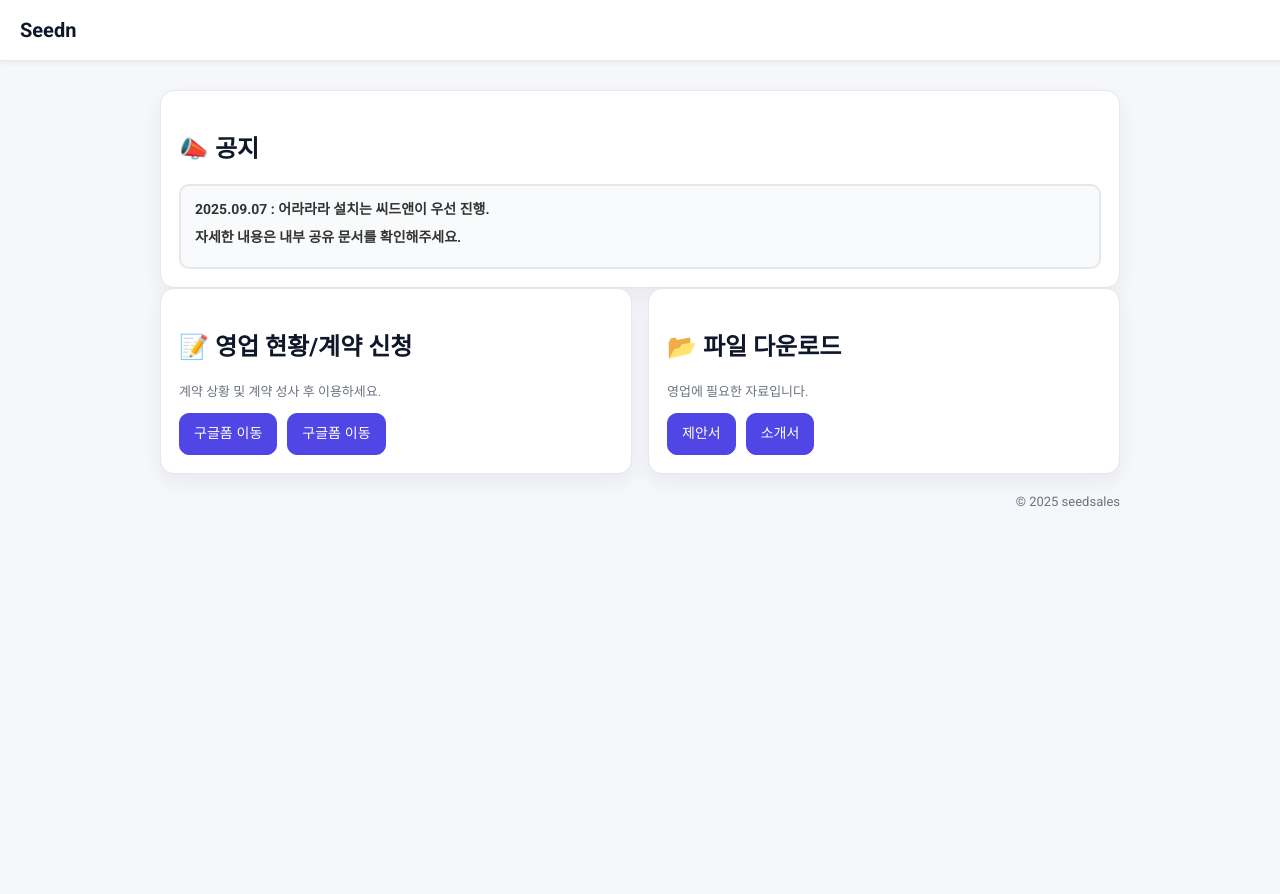
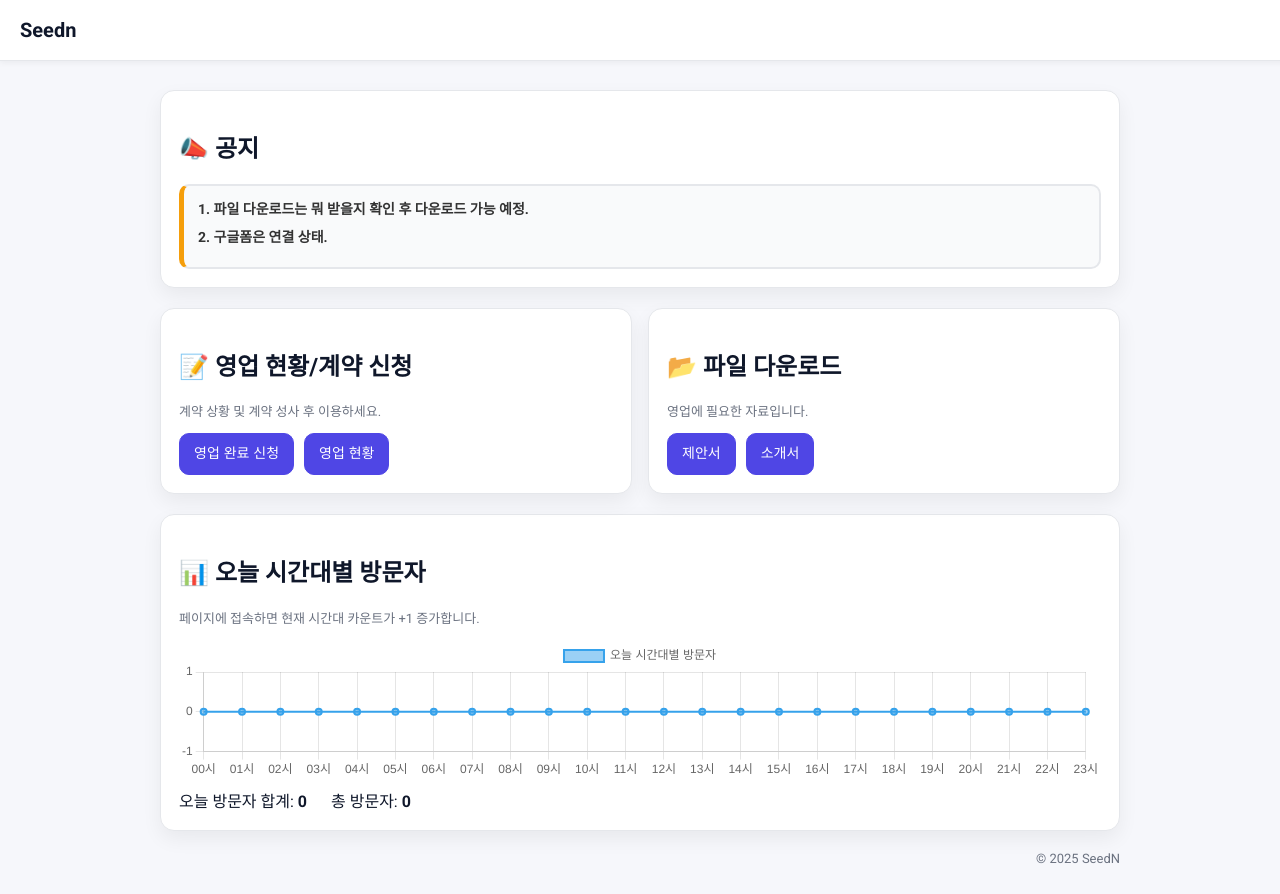
Before and after one commit to moozukin-oss/SeednSales, a plain HTML site: page index.html in a window 1280 px wide. Before the commit the page ends 800 px from the top, so only its background shows below. Drawn offline with nearby package versions, Linux system fonts and the light colour scheme; no server answers.

Commit message:
index.html

```diff
--- a/index.html
+++ b/index.html
@@ -63,6 +63,7 @@
       border-radius: 14px;
       padding: 18px;
       box-shadow: 0 8px 20px rgba(0, 0, 0, 0.06);
+      margin-bottom: 20px; /* 🔹 카드끼리 아래 간격 */
     }
     .row {
       display: flex;
@@ -108,10 +109,18 @@
       padding: 12px 14px;
       margin-top: 8px;
       font-weight: bold;
+      border-left: 5px solid #f59e0b; /* 노란색 강조선 */
     }
+
     .notice p {
       margin: 0 0 6px;
     }
+    .card:hover {
+      transform: translateY(-3px);
+      box-shadow: 0 10px 25px rgba(0,0,0,0.1);
+      transition: all 0.2s ease-in-out;
+    }
+
   </style>
 </head>
 <body>
@@ -125,8 +134,8 @@
     <section class="card col-12 col-6">
       <h2>📣 공지</h2>
       <div class="notice">
-        <p>2025.09.07 : 어라라라 설치는 씨드앤이 우선 진행.</p>
-        <p>자세한 내용은 내부 공유 문서를 확인해주세요.</p>
+        <p>1. 파일 다운로드는 뭐 받을지 확인 후 다운로드 가능 예정.</p>
+        <p>2. 구글폼은 연결 상태.</p>
       </div>
     </section>
 
@@ -135,8 +144,8 @@
         <h2>📝 영업 현황/계약 신청</h2>
         <p class="hint">계약 상황 및 계약 성사 후 이용하세요.</p>
         <div class="row">
-          <button class="btn btn-primary" onclick="location.href='https://docs.google.com/forms/d/예시폼ID/viewform'">구글폼 이동</button>
-          <button class="btn btn-primary" onclick="location.href='https://docs.google.com/forms/d/예시폼ID/viewform'">구글폼 이동</button>
+          <button class="btn btn-primary" onclick="location.href='https://forms.gle/fHVM4kfMH3dRgZeh7'">영업 완료 신청</button>
+          <button class="btn btn-primary" onclick="location.href='https://docs.google.com/forms/d/예시폼ID/viewform'">영업 현황</button>
         </div>
       </section>
 
@@ -144,13 +153,134 @@
         <h2>📂 파일 다운로드</h2>
         <p class="hint">영업에 필요한 자료입니다.</p>
         <div class="row">
-          <a class="btn btn-primary" href="files/guide.pdf" download>제안서</a>
-          <a class="btn btn-primary" href="files/guide.pdf" download>소개서</a>
+          <a class="btn btn-primary" href="images/logo.jpg" download>제안서</a>
+          <a class="btn btn-primary" href="files/회사소개서 (20250520).pdf" download>소개서</a>
         </div>
       </section>
     </div>
 
-    <div class="footer">© <span id="year"></span> seedsales</div>
+      <section class="card col-12">
+    <h2>📊 오늘 시간대별 방문자</h2>
+    <p class="hint">페이지에 접속하면 현재 시간대 카운트가 +1 증가합니다.</p>
+    <div style="max-width:960px">
+      <canvas id="visitsByHour" height="140"></canvas>
+    </div>
+    <div class="row" style="margin-top:8px">
+      <span>오늘 방문자 합계: <strong id="todayTotal">0</strong></span>
+      <span style="margin-left:14px">총 방문자: <strong id="grandTotal">0</strong></span>
+    </div>
+  </section>
+
+  <!-- Chart.js CDN (헤더가 아니라 여기 배치해도 됩니다) -->
+  <script src="https://cdn.jsdelivr.net/npm/chart.js"></script>
+
+<script>
+  // ======= 설정 =======
+  const NAMESPACE = 'seednsales'; // 사이트 고유 키 (원하면 변경)
+  // ====================
+
+  // 오늘 날짜/시간 키 만들기
+  const now = new Date();
+  const yyyy = now.getFullYear();
+  const mm = String(now.getMonth() + 1).padStart(2, '0');
+  const dd = String(now.getDate()).padStart(2, '0');
+  const HH = String(now.getHours()).padStart(2, '0');
+  const todayKey = `${yyyy}-${mm}-${dd}`;
+  const hourKey = `${todayKey}-${HH}`;
+
+  // CountAPI 유틸
+  const hit  = (key) => fetch(`https://api.countapi.xyz/hit/${NAMESPACE}/${encodeURIComponent(key)}`)
+                          .then(r => r.json()).catch(()=>({value:0}));
+  const get  = (key) => fetch(`https://api.countapi.xyz/get/${NAMESPACE}/${encodeURIComponent(key)}`)
+                          .then(r => r.ok ? r.json() : {value:0})
+                          .catch(()=>({value:0}));
+
+  // 1) 현재 시간대 카운트 + 총 방문자 카운트 증가
+  //    (방문 시 한 번만 호출)
+  async function incrementCountersOnce() {
+    try {
+      await Promise.all([
+        hit('total'),          // 전체 누적
+        hit(todayKey),         // 오늘 누적
+        hit(hourKey),          // 오늘-현재시간 누적
+      ]);
+    } catch(e) {
+      // 실패해도 그래프 로딩은 진행
+    }
+  }
+
+  // 2) 00~23시 데이터 불러오기
+  async function loadTodayHourlySeries() {
+    const labels = Array.from({length:24}, (_,i)=> String(i).padStart(2,'0') + '시');
+    const keys   = Array.from({length:24}, (_,i)=> `${todayKey}-${String(i).padStart(2,'0')}`);
+    const values = [];
+
+    for (const k of keys) {
+      const { value } = await get(k);    // 존재하지 않으면 0 처리
+      values.push(value || 0);
+    }
+
+    // 보조 지표
+    const { value: todaySum } = await get(todayKey);
+    const { value: grandSum } = await get('total');
+
+    document.getElementById('todayTotal').textContent = todaySum || 0;
+    document.getElementById('grandTotal').textContent = grandSum || 0;
+
+    return { labels, values };
+  }
+
+  // 3) 차트 렌더 (선 그래프, y축 자동 스케일)
+  let visitsChart;
+  function renderLineChart(labels, data) {
+    const ctx = document.getElementById('visitsByHour').getContext('2d');
+
+    if (visitsChart) visitsChart.destroy(); // 재렌더 대비
+
+    visitsChart = new Chart(ctx, {
+      type: 'line',
+      data: {
+        labels,
+        datasets: [{
+          label: '오늘 시간대별 방문자',
+          data,
+          tension: 0.3,
+          fill: false,
+          borderWidth: 2,
+          pointRadius: 3
+        }]
+      },
+      options: {
+        responsive: true,
+        maintainAspectRatio: false,
+        scales: {
+          y: {
+            // 자동 스케일 (유동적). 바닥을 0 근처로 두고 싶다면 suggestedMin: 0 사용
+            suggestedMin: 0,
+            ticks: { precision: 0 }
+          }
+        },
+        interaction: { mode: 'index', intersect: false },
+        plugins: {
+          legend: { display: true }
+        }
+      }
+    });
+  }
+
+  // 4) 실행: 증가 → 데이터 로드 → 차트
+  (async () => {
+    await incrementCountersOnce();
+    const { labels, values } = await loadTodayHourlySeries();
+    renderLineChart(labels, values);
+  })();
+</script>
+
+
+
+
+
+    <div class="footer">© <span id="year"></span> SeedN</div>
   </div>
 
   <script>
```
